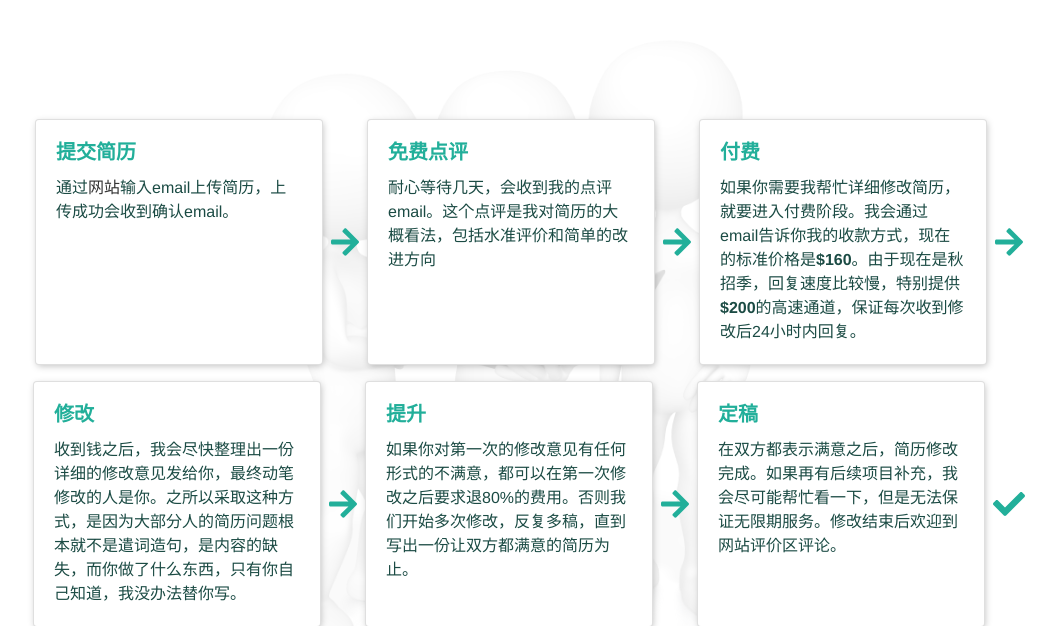
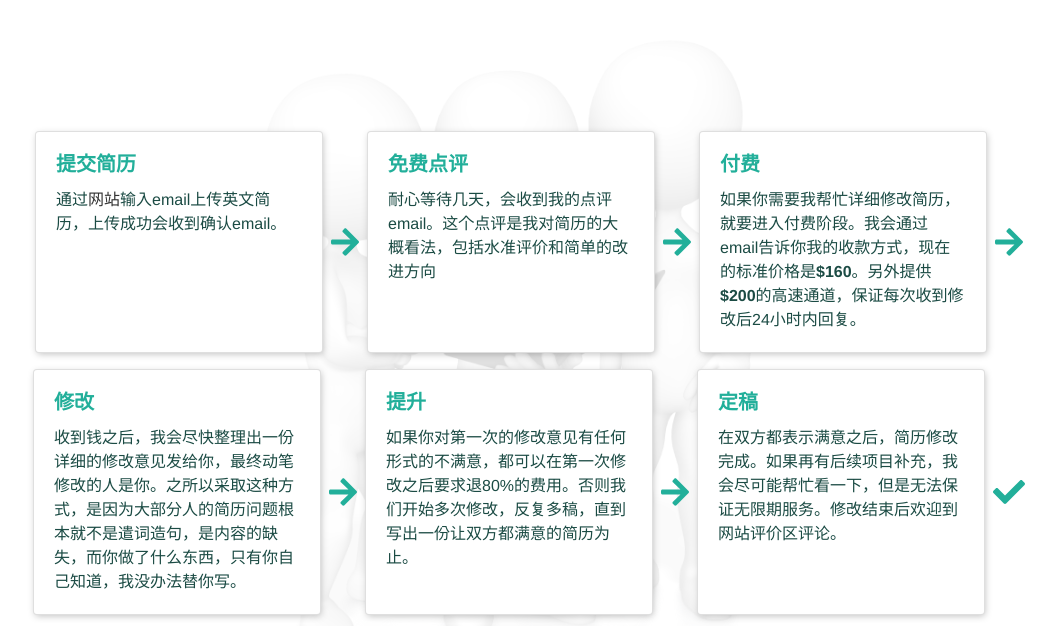
Before and after one commit to gaogaotiantian/eecsresume, a Flask app: page /procedure in a window 1280 px wide. Shown: the part 54-680 px from the top of the page, without its empty margins (115-1171 px from the left). Run offline with Flask 2, Linux system fonts and the light colour scheme; some libraries are stand-ins or nearby versions.

Commit message:
Update to English resume only

```diff
--- a/templates/index.html
+++ b/templates/index.html
@@ -107,7 +107,7 @@
           <form id="upload-form" action="/api/v1/task" method="post" enctype="multipart/form-data" class="">
             <!--<label class="index-page-label">输入Email，上传简历，收获免费点评</label>-->
             <div class="form-group py-1 d-flex justify-content-center align-items-center">
-              <input type="email" class="form-control" id="user-email" placeholder="输入Email，上传简历，收获免费点评">
+              <input type="email" class="form-control" id="user-email" placeholder="输入Email，上传英文简历，收获免费点评">
               <span><a id="email-popover" class="pl-2" href="javascript:void(0)" data-toggle="popover" data-content="在左侧的输入栏输入email地址后点击“提交简历”按钮上传简历。我们不会向任何第三方机构分享您的email和简历。"><i class="fas fa-info-circle"></i></a></span>
             </div>
             <input id="upload-file-input" type="file" name="resume" class="custom-file-input d-none">
--- a/templates/procedure.html
+++ b/templates/procedure.html
@@ -10,7 +10,7 @@
             <div class="card-body">
               <h5 class="card-title">提交简历</h5>
               <p class="card-text">
-                通过<a href="/">网站</a>输入email上传简历，上传成功会收到确认email。
+                通过<a href="/">网站</a>输入email上传英文简历，上传成功会收到确认email。
               </p>
             </div>
           </div>
@@ -36,7 +36,7 @@
             <div class="card-body">
               <h5 class="card-title">付费</h5>
               <p class="card-text">
-                如果你需要我帮忙详细修改简历，就要进入付费阶段。我会通过email告诉你我的收款方式，现在的标准价格是<b>$160</b>。由于现在是秋招季，回复速度比较慢，特别提供<b>$200</b>的高速通道，保证每次收到修改后24小时内回复。
+                如果你需要我帮忙详细修改简历，就要进入付费阶段。我会通过email告诉你我的收款方式，现在的标准价格是<b>$160</b>。另外提供<b>$200</b>的高速通道，保证每次收到修改后24小时内回复。
               </p>
             </div>
           </div>
```
